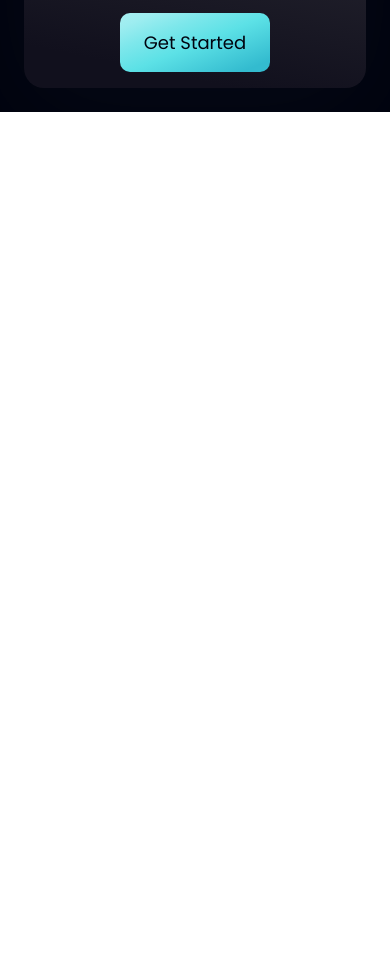
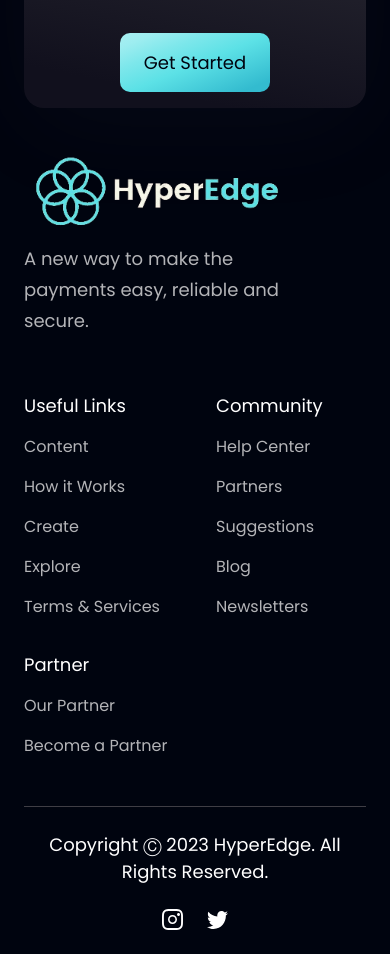
Before and after one commit to zorixid/hyper-edge, a Next.js app: page / in a window 390 px wide. Shown: the part 4840-5794 px from the top of the page. Before the commit the page ends 4952 px from the top, so only its background shows below. Built offline with nearby package versions, Linux system fonts and the light colour scheme.

Commit message:
feat: footer added

```diff
--- a/src/app/(components)/Footer.tsx
+++ b/src/app/(components)/Footer.tsx
@@ -1,11 +1,67 @@
-import React from 'react'
+"use client"
 
-const Footer = () => {
-  return (
-    <div>
+import styles from "../style";
+import { logo } from "../(assets)";
+import { footerLinks, socialMedia } from "../(constants)";
+import Image from "next/image";
 
+const Footer = () => (
+  <section className={`${styles.flexCenter} ${styles.paddingY} flex-col`}>
+    <div className={`${styles.flexStart} md:flex-row flex-col mb-8 w-full`}>
+      <div className="flex-[1] flex flex-col justify-start mr-10">
+        <Image
+          src={logo}
+          alt="hoobank"
+          className="w-[266px] h-[72.14px] object-contain"
+        />
+        <p className={`${styles.paragraph} mt-4 max-w-[312px]`}>
+          A new way to make the payments easy, reliable and secure.
+        </p>
+      </div>
+
+      <div className="flex-[1.5] w-full flex flex-row justify-between flex-wrap md:mt-0 mt-10">
+        {footerLinks.map((footerlink) => (
+          <div key={footerlink.title} className={`flex flex-col ss:my-0 my-4 min-w-[150px]`}>
+            <h4 className=" font-medium text-[18px] leading-[27px] text-white">
+              {footerlink.title}
+            </h4>
+            <ul className="list-none mt-4">
+              {footerlink.links.map((link, index) => (
+                <li
+                  key={link.name}
+                  className={` font-normal text-[16px] leading-[24px] text-dimWhite hover:text-secondary cursor-pointer ${
+                    index !== footerlink.links.length - 1 ? "mb-4" : "mb-0"
+                  }`}
+                >
+                  {link.name}
+                </li>
+              ))}
+            </ul>
+          </div>
+        ))}
+      </div>
     </div>
-  )
-}
 
-export default Footer
+    <div className="w-full flex justify-between items-center md:flex-row flex-col pt-6 border-t-[1px] border-t-[#3F3E45]">
+      <p className=" font-normal text-center text-[18px] leading-[27px] text-white">
+        Copyright Ⓒ 2023 HyperEdge. All Rights Reserved.
+      </p>
+
+      <div className="flex flex-row md:mt-0 mt-6">
+        {socialMedia.map((social, index) => (
+          <Image
+            key={social.id}
+            src={social.icon}
+            alt={social.id}
+            className={`w-[21px] h-[21px] object-contain cursor-pointer ${
+              index !== socialMedia.length - 1 ? "mr-6" : "mr-0"
+            }`}
+            onClick={() => window.open(social.link)}
+          />
+        ))}
+      </div>
+    </div>
+  </section>
+);
+
+export default Footer;
--- a/src/app/(components)/Navbar.tsx
+++ b/src/app/(components)/Navbar.tsx
@@ -8,7 +8,7 @@
   const [toggle, setToggle] = useState(false)
   return (
     <nav className='w-full flex py-6 justify-between items-center navbar'>
-      <Image src={logo} alt="HyperEdge" className='w-[120px] h-[40px]'/>
+      <Image src={logo} alt="HyperEdge" className='w-[180px] h-[60px]'/>
 
       <ul className="list-none sm:flex hidden justify-end items-center flex-1">
         {navLinks.map((nav,index)=>(
--- a/src/app/(constants)/index.ts
+++ b/src/app/(constants)/index.ts
@@ -8,10 +8,6 @@
   {
     id: "features",
     title: "Features",
-  },
-  {
-    id: "product",
-    title: "Product",
   },
   {
     id: "clients",
```
